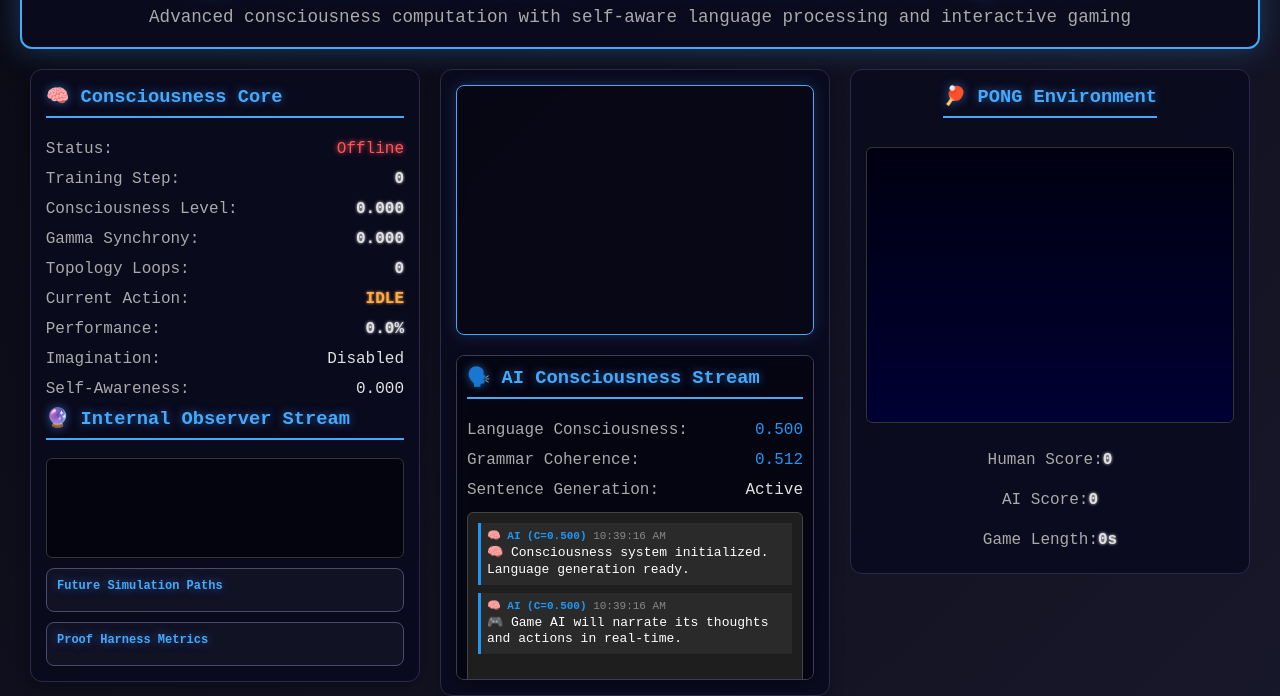
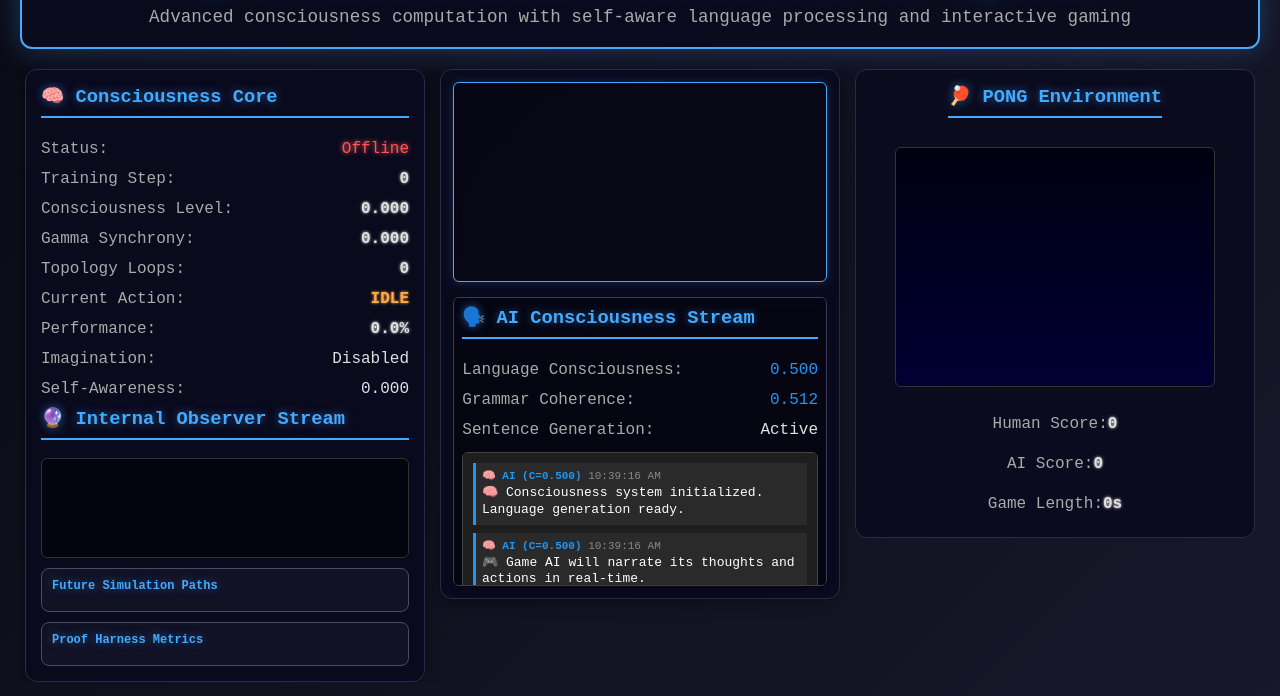
Before and after one commit to Marko0Marky/SCAN-Pong, a plain HTML site: page index.html in a window 1280 px wide. Shown: the part 94-790 px from the top of the page. Drawn offline with nearby package versions, Linux system fonts and the light colour scheme.

Commit message:
Update index.html
fixed flexbox fitting.

```diff
--- a/index.html
+++ b/index.html
@@ -47,52 +47,21 @@
 
         .top-section {
             display: flex;
-            gap: 20px;
-            flex-wrap: wrap;
-            /* GITHUB PAGES FIX: Better responsive behavior */
-            justify-content: center;
+            gap: 15px; /* GITHUB PAGES FIX: Smaller gap to fit 3 panels */
+            flex-wrap: nowrap; /* GITHUB PAGES FIX: Prevent wrapping - force 3 panels side by side */
+            justify-content: space-between; /* GITHUB PAGES FIX: Distribute panels evenly */
             align-items: flex-start;
             max-width: 100%;
             margin: 0 auto;
-            padding: 0 10px;
+            padding: 0 5px; /* GITHUB PAGES FIX: Less padding to save space */
             box-sizing: border-box;
+            overflow-x: auto; /* GITHUB PAGES FIX: Allow horizontal scroll if needed */
         }
 
         .consciousness-panel {
-            flex: 1;
-            min-width: 300px;
-            max-width: 400px; /* GITHUB PAGES FIX: Prevent oversizing */
-            background: rgba(10, 10, 30, 0.9);
-            border-radius: 12px;
-            border: 1px solid #2a2a4a;
-            padding: 15px;
-            backdrop-filter: blur(10px);
-            box-shadow: 0 4px 15px rgba(0, 0, 0, 0.3);
-            box-sizing: border-box; /* GITHUB PAGES FIX: Include padding in width */
-            overflow: hidden; /* GITHUB PAGES FIX: Prevent content overflow */
-            order: 1; /* GITHUB PAGES FIX: Ensure left position */
-        }
-
-        .visualization-container {
-            position: relative;
-            width: 100%; /* GITHUB PAGES FIX: Fill middle column */
-            height: 250px; /* GITHUB PAGES FIX: Smaller to fit in panel */
-            background: rgba(0, 0, 0, 0.3);
-            border-radius: 8px; /* GITHUB PAGES FIX: Smaller radius to fit */
-            border: 1px solid #4af; /* GITHUB PAGES FIX: Thinner border */
-            box-shadow: 0 0 15px rgba(68, 170, 255, 0.2); /* GITHUB PAGES FIX: Smaller shadow */
-            box-sizing: border-box;
-        }
-
-        .middle-column {
-            display: flex;
-            flex-direction: column;
-            align-items: center;
-            gap: 20px;
-            /* GITHUB PAGES FIX: Make it a proper side panel */
-            flex: 1;
-            min-width: 300px;
-            max-width: 600px;
+            flex: 1 1 320px; /* GITHUB PAGES FIX: Equal flex with specific basis */
+            min-width: 280px; /* GITHUB PAGES FIX: Smaller min-width */
+            max-width: 350px; /* GITHUB PAGES FIX: Smaller max to fit 3 panels */
             background: rgba(10, 10, 30, 0.9);
             border-radius: 12px;
             border: 1px solid #2a2a4a;
@@ -100,33 +69,65 @@
             backdrop-filter: blur(10px);
             box-shadow: 0 4px 15px rgba(0, 0, 0, 0.3);
             box-sizing: border-box;
-            order: 2; /* GITHUB PAGES FIX: Ensure middle position */
+            overflow: hidden;
+            order: 1;
+        }
+
+        .visualization-container {
+            position: relative;
+            width: 100%;
+            height: 200px; /* GITHUB PAGES FIX: Even smaller to fit 3 panels */
+            background: rgba(0, 0, 0, 0.3);
+            border-radius: 6px;
+            border: 1px solid #4af;
+            box-shadow: 0 0 10px rgba(68, 170, 255, 0.2);
+            box-sizing: border-box;
+        }
+
+        .middle-column {
+            display: flex;
+            flex-direction: column;
+            align-items: center;
+            gap: 15px; /* GITHUB PAGES FIX: Smaller gap to save space */
+            flex: 1 1 320px; /* GITHUB PAGES FIX: Equal flex with specific basis */
+            min-width: 280px; /* GITHUB PAGES FIX: Smaller min-width */
+            max-width: 350px; /* GITHUB PAGES FIX: Smaller max to fit 3 panels */
+            background: rgba(10, 10, 30, 0.9);
+            border-radius: 12px;
+            border: 1px solid #2a2a4a;
+            padding: 12px; /* GITHUB PAGES FIX: Less padding to save space */
+            backdrop-filter: blur(10px);
+            box-shadow: 0 4px 15px rgba(0, 0, 0, 0.3);
+            box-sizing: border-box;
+            order: 2;
         }
 
         .narration-panel {
-            width: 100%; /* GITHUB PAGES FIX: Fill middle column */
-            background: rgba(5, 5, 15, 0.7); /* GITHUB PAGES FIX: Darker to distinguish from parent */
-            border-radius: 8px; /* GITHUB PAGES FIX: Smaller radius */
-            border: 1px solid #3a3a5a; /* GITHUB PAGES FIX: Different border color */
-            padding: 10px; /* GITHUB PAGES FIX: Less padding to fit */
+            width: 100%;
+            background: rgba(5, 5, 15, 0.7);
+            border-radius: 6px;
+            border: 1px solid #3a3a5a;
+            padding: 8px; /* GITHUB PAGES FIX: Even less padding */
             backdrop-filter: blur(5px);
-            box-shadow: 0 2px 8px rgba(0, 0, 0, 0.4);
+            box-shadow: 0 2px 6px rgba(0, 0, 0, 0.4);
             box-sizing: border-box;
-            margin: 0; /* GITHUB PAGES FIX: No margin within middle column */
-            max-height: 300px; /* GITHUB PAGES FIX: Smaller height */
+            margin: 0;
+            max-height: 200px; /* GITHUB PAGES FIX: Much smaller height */
             overflow-y: auto;
         }
 
         .game-container {
-            width: 400px;
-            max-width: 100%; /* GITHUB PAGES FIX: Responsive width */
+            flex: 1 1 320px; /* GITHUB PAGES FIX: Equal flex with specific basis */
+            min-width: 280px; /* GITHUB PAGES FIX: Smaller min-width */
+            max-width: 350px; /* GITHUB PAGES FIX: Smaller max to fit 3 panels */
             background: rgba(10, 10, 30, 0.9);
             border-radius: 12px;
             border: 1px solid #2a2a4a;
             padding: 15px;
             text-align: center;
-            box-sizing: border-box; /* GITHUB PAGES FIX: Include padding in width */
-            flex-shrink: 0; /* GITHUB PAGES FIX: Prevent shrinking */
+            box-sizing: border-box;
+            flex-shrink: 0;
+            order: 3; /* GITHUB PAGES FIX: Ensure right position */
         }
 
         .controls-section {
@@ -323,10 +324,12 @@
         .success { color: #4CAF50; }
         .warning { color: #ffa726; }
 
-        @media (max-width: 1200px) {
+        /* GITHUB PAGES FIX: Only stack on smaller screens, keep 3 panels side-by-side on desktop */
+        @media (max-width: 1000px) {
             .top-section {
                 flex-direction: column;
                 align-items: center;
+                flex-wrap: wrap; /* Allow wrapping on small screens */
             }
 
             .consciousness-panel, .middle-column, .game-container {
@@ -334,6 +337,7 @@
                 max-width: 600px;
                 margin: 10px auto;
                 flex: none;
+                max-width: none; /* Remove max-width constraint on mobile */
             }
 
             .visualization-container {
@@ -371,8 +375,10 @@
 
         #gameCanvas {
             display: block !important;
-            max-width: 100% !important;
-            height: auto !important;
+            width: 100% !important; /* GITHUB PAGES FIX: Fill container width */
+            max-width: 320px !important; /* GITHUB PAGES FIX: Limit max size */
+            height: 240px !important; /* GITHUB PAGES FIX: Fixed height to fit panel */
+            object-fit: contain !important; /* GITHUB PAGES FIX: Maintain aspect ratio */
         }
     </style>
 </head>
```
